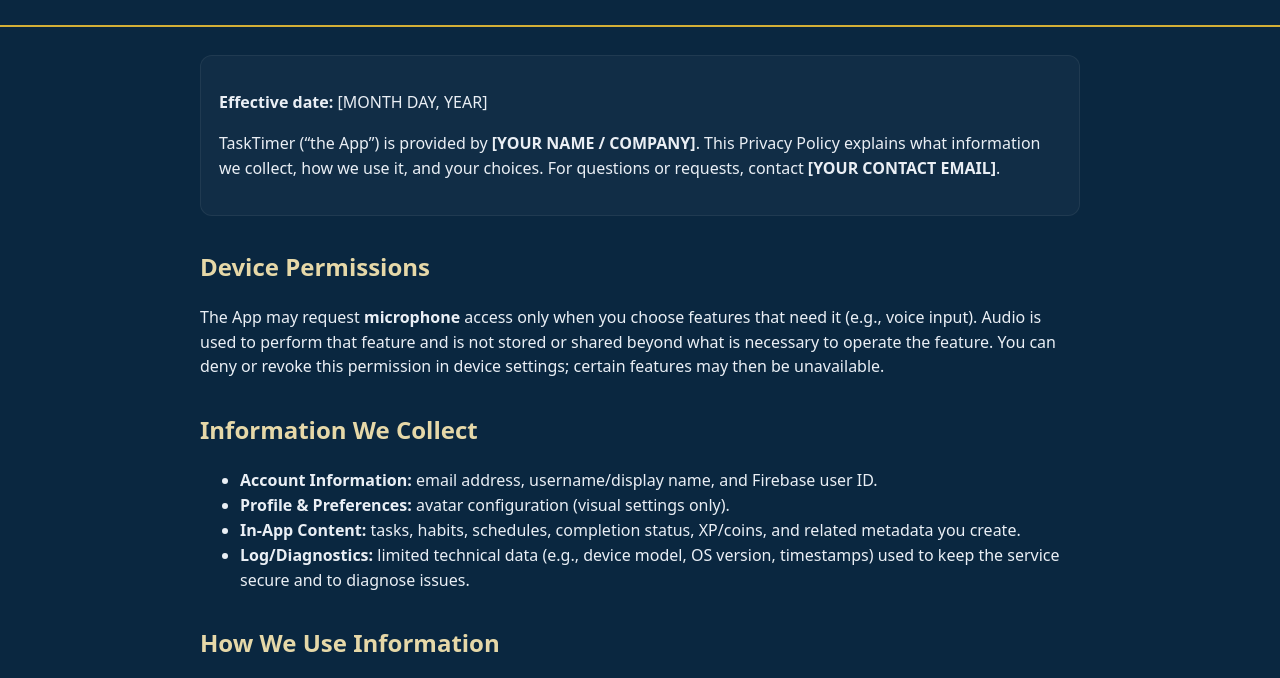
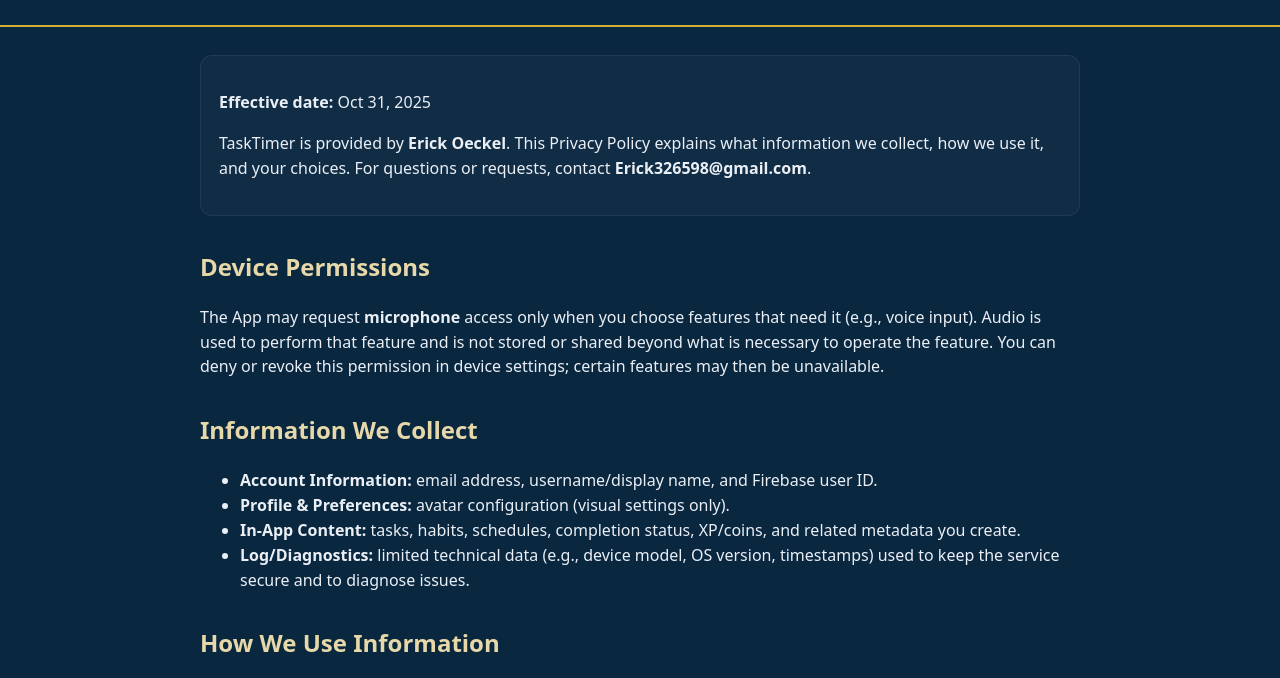
Before and after one commit to Ghostcode22/tasktimer-privacy, a plain HTML site: page index.html in a window 1280 px wide. Shown: the part 74-752 px from the top of the page. Drawn offline with Linux system fonts and the light colour scheme.

Commit message:
Update index.html

```diff
--- a/index.html
+++ b/index.html
@@ -19,8 +19,8 @@
 <header><h1>TaskTimer — Privacy Policy</h1></header>
 <main>
   <div class="box">
-    <p><strong>Effective date:</strong> [MONTH DAY, YEAR]</p>
-    <p>TaskTimer (“the App”) is provided by <strong>[YOUR NAME / COMPANY]</strong>. This Privacy Policy explains what information we collect, how we use it, and your choices. For questions or requests, contact <strong>[YOUR CONTACT EMAIL]</strong>.</p>
+    <p><strong>Effective date:</strong> Oct 31, 2025 </p>
+    <p>TaskTimer is provided by <strong>Erick Oeckel</strong>. This Privacy Policy explains what information we collect, how we use it, and your choices. For questions or requests, contact <strong>Erick326598@gmail.com</strong>.</p>
   </div>
 
   <h2>Device Permissions</h2>
@@ -78,7 +78,7 @@
   <h2>Contact</h2>
   <p>Email: <strong>[YOUR CONTACT EMAIL]</strong></p>
 
-  <footer>© [YEAR] [YOUR NAME / COMPANY]. All rights reserved.</footer>
+  <footer>© 2025 Erick Oeckel. All rights reserved.</footer>
 </main>
 </body>
 </html>
```
